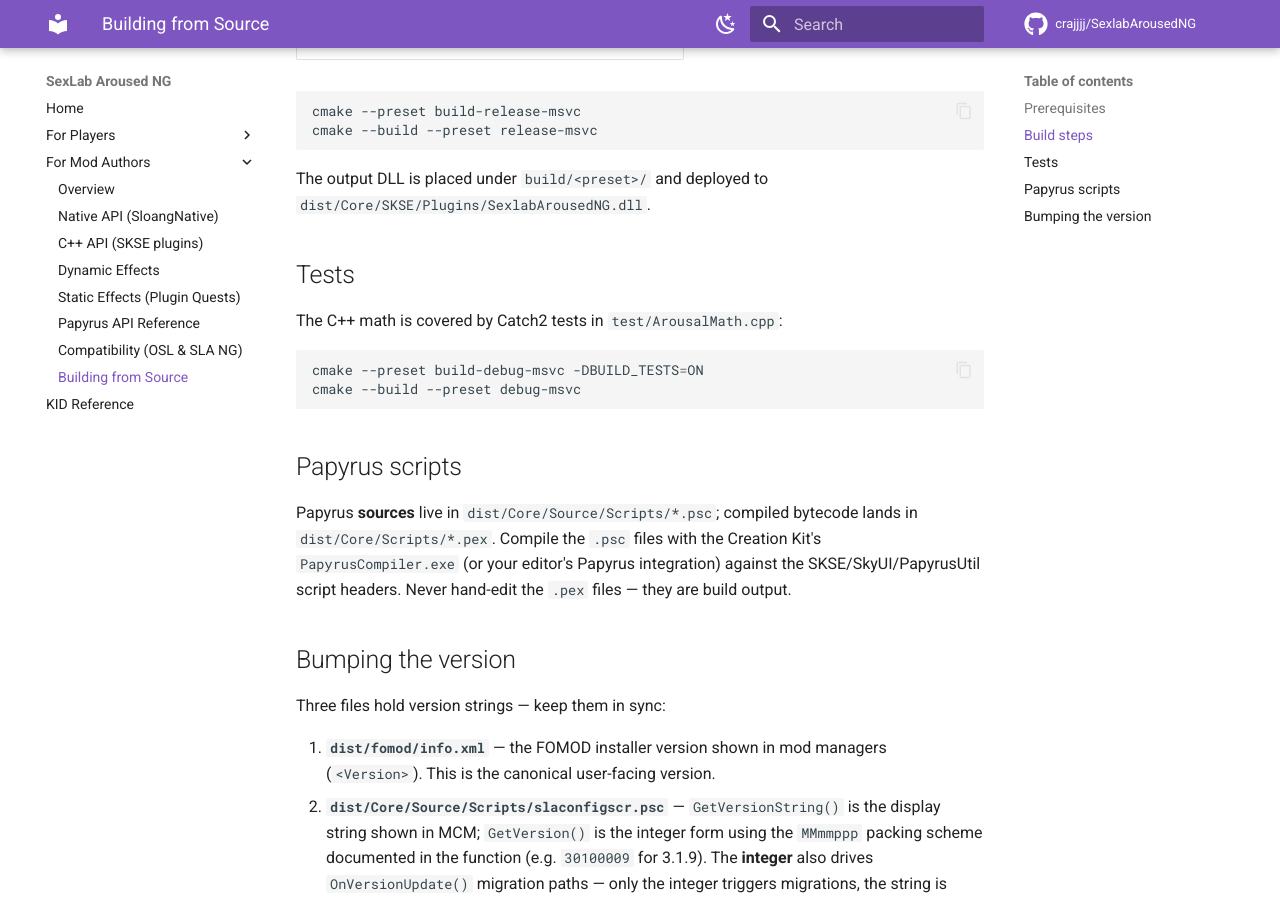
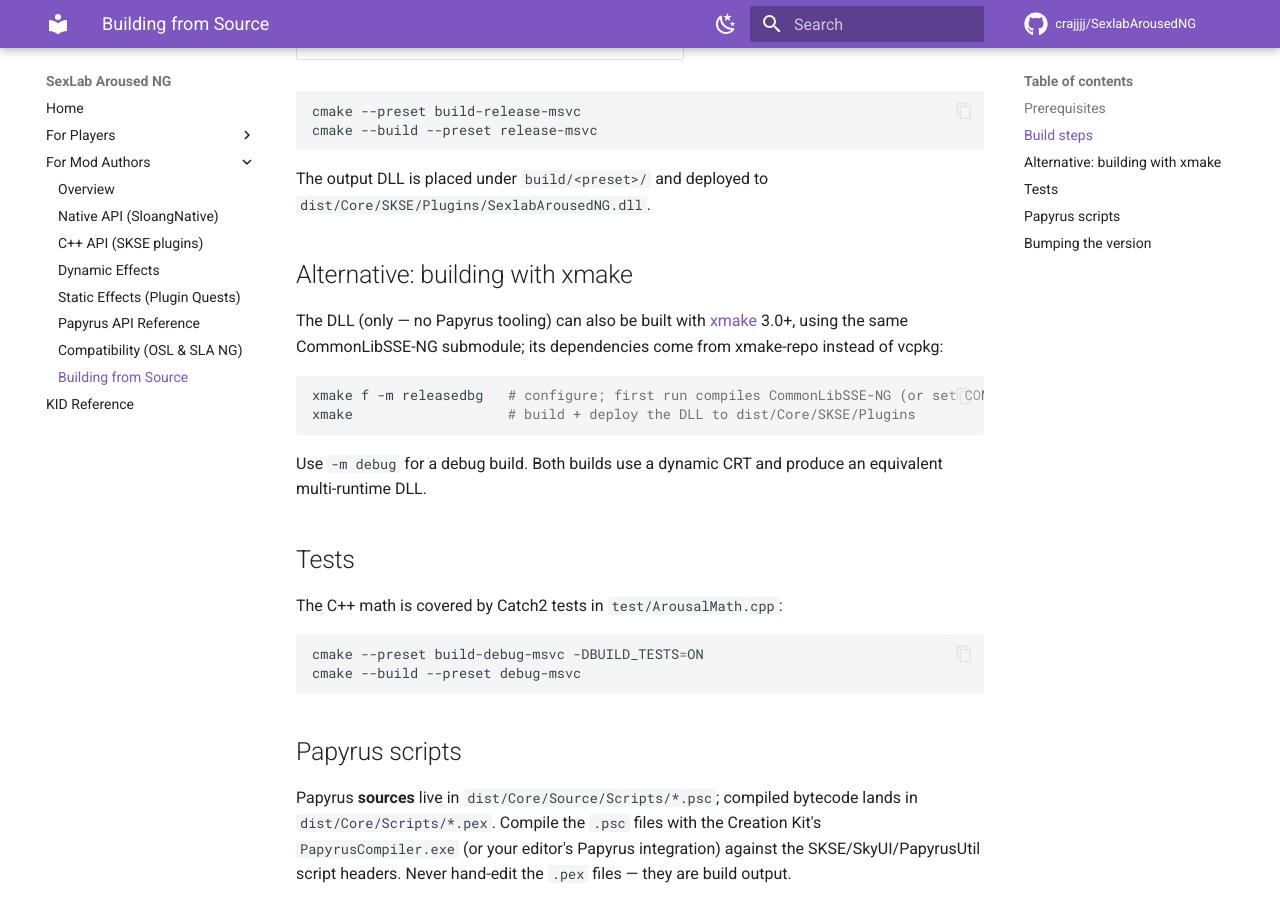
Before and after one commit to crajjjj/SexlabArousedNG, an MkDocs documentation site: the page built from docs/authors/building.md, in a window 1280 px wide and 900 px high, scrolled down 1376 px. Built offline with MkDocs 1.6.1 and Material for MkDocs 9.7.7, drawn with Linux system fonts in a browser that asks for light colours; comment, search, counter and statistics services are not loaded.

Commit message:
build: add xmake build path (CommonLibSSE-NG 7.0.0 first-class support)
NG 7.0.0 ships a full xmake.lua (xmake 3.0+) with the
commonlibsse-ng.plugin rule, which generates the same SKSEPluginInfo
declaration (AddressLibrary independence, struct-independent,
AddressLibraryV5 flag) and its own version resource. The new root
xmake.lua consumes the existing lib/commonlibsse-ng submodule via
includes(); NG's deps come from xmake-repo instead of vcpkg.

Mirrors the CMake build: dynamic CRT (MDd/MD), LTO in release,
platform defines, SLA_BUILDING_DLL exports, PCH, and DLL-only
deployment to dist/Core/SKSE/Plugins. Papyrus tooling remains
vcpkg-only, so this is an alternative DLL build, not a replacement --
CMake + vcpkg stays the primary path.

Also un-ignores xmake.lua (ignored by a previous abandoned experiment;
its stale xmake-requires.lock is deleted) and ignores .xmake/.

````diff
--- a/docs/authors/building.md
+++ b/docs/authors/building.md
@@ -60,6 +60,17 @@
 
    The output DLL is placed under `build/<preset>/` and deployed to `dist/Core/SKSE/Plugins/SexlabArousedNG.dll`.
 
+## Alternative: building with xmake
+
+The DLL (only — no Papyrus tooling) can also be built with [xmake](https://xmake.io/) 3.0+, using the same CommonLibSSE-NG submodule; its dependencies come from xmake-repo instead of vcpkg:
+
+```sh
+xmake f -m releasedbg   # configure; first run compiles CommonLibSSE-NG (or set COMMONLIB_PREBUILT=1 to fetch NG's prebuilt release bundle)
+xmake                   # build + deploy the DLL to dist/Core/SKSE/Plugins
+```
+
+Use `-m debug` for a debug build. Both builds use a dynamic CRT and produce an equivalent multi-runtime DLL.
+
 ## Tests
 
 The C++ math is covered by Catch2 tests in `test/ArousalMath.cpp`:
````
Also changed, not shown: CLAUDE.md (+5 -1 lines), 2 other files.
